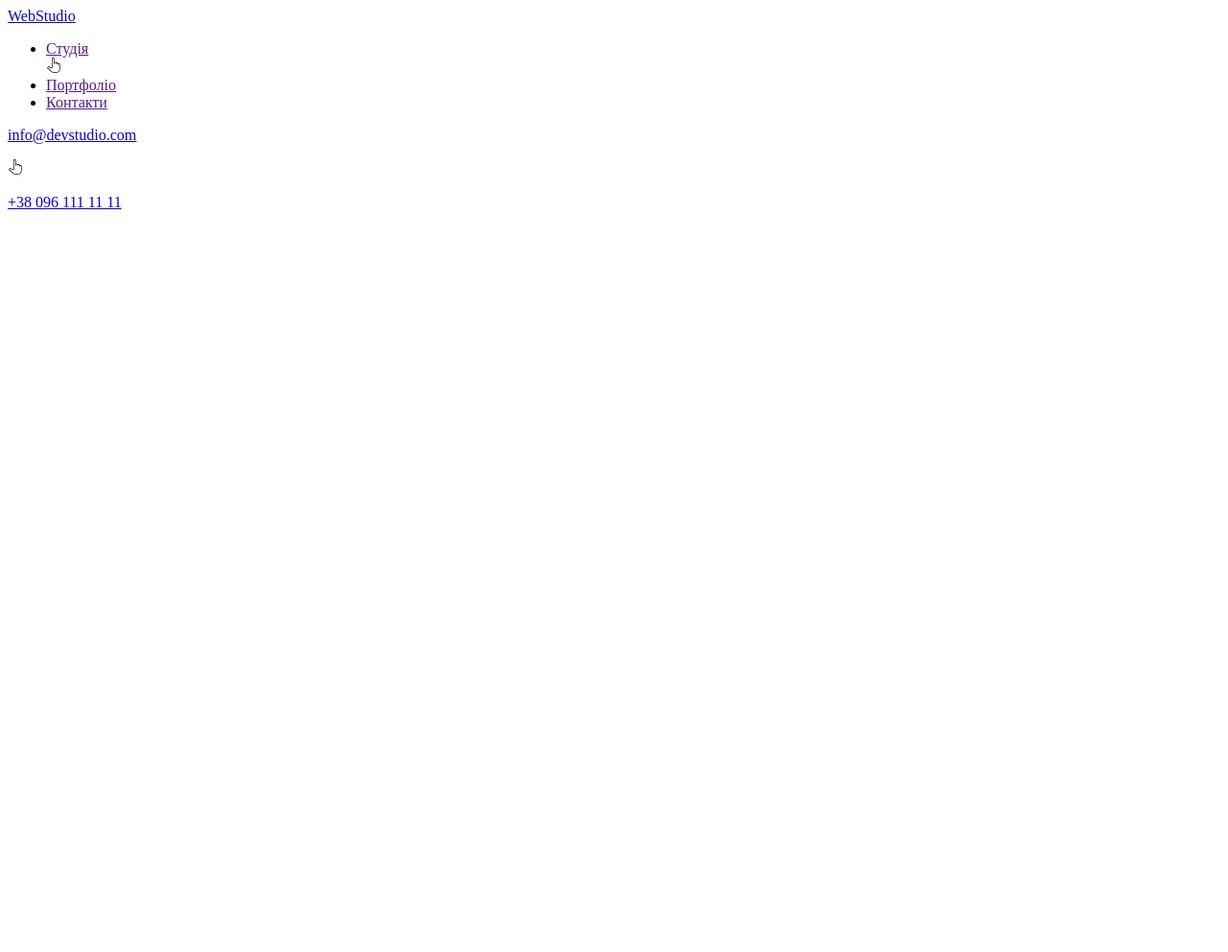
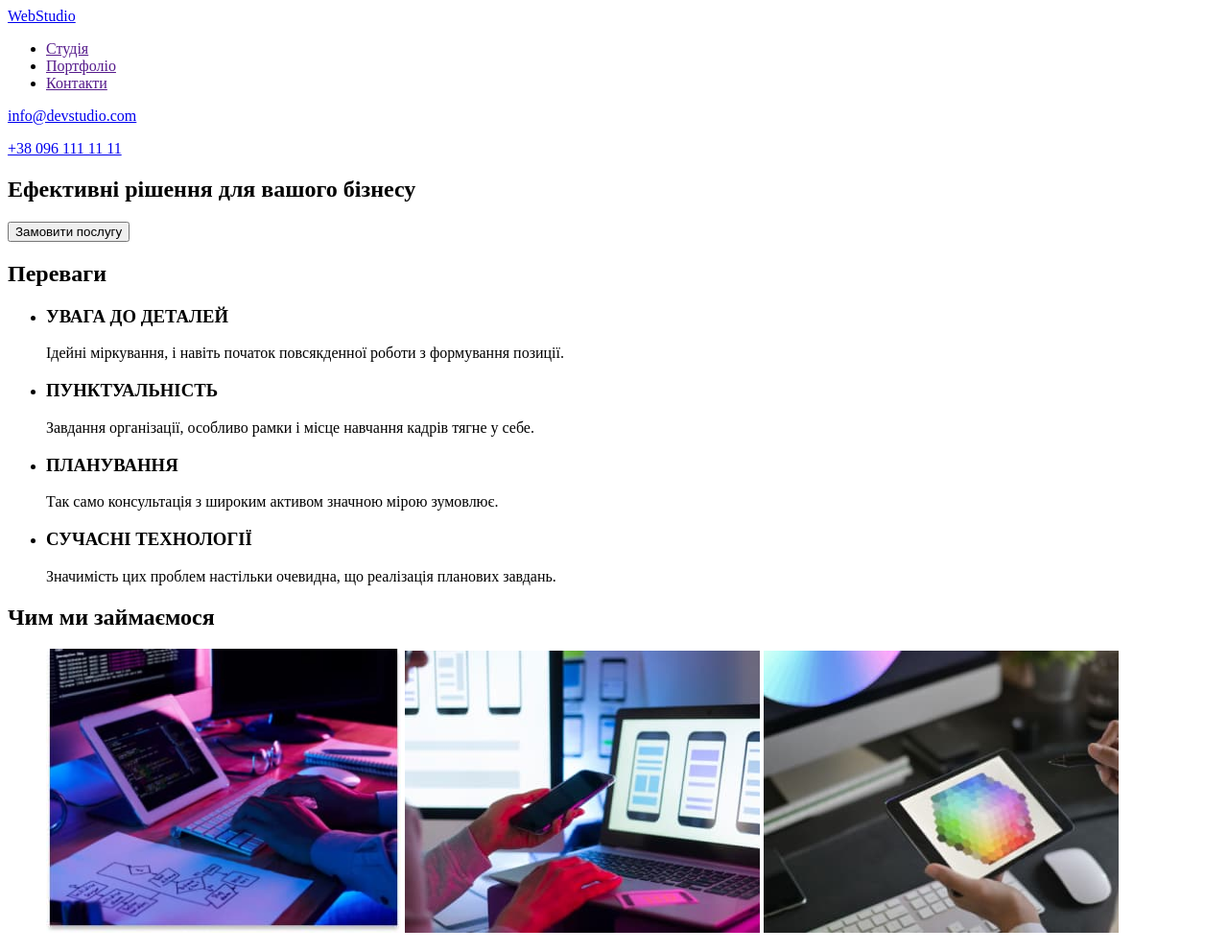
Before and after one commit to Yulietta7/goit-markup-hw-01, a plain HTML site: page index.html in a window 1280 px wide. Shown: the whole page at 96% size. Before the commit the page ends 800 px from the top, so only its background shows below. Drawn offline with Linux system fonts and the light colour scheme.

Commit message:
Додає основний контент

```diff
--- a/index.html
+++ b/index.html
@@ -13,7 +13,6 @@
         <a href="/">WebStudio</a>
         <ul>
             <li><a href="">Студія</a></li>
-            <img src="./images/finger 1.svg" alt="вказуючий палець">
             <li><a href="">Портфоліо</a></li>
             <li><a href="">Контакти</a></li>
         </ul>
@@ -21,13 +20,50 @@
 
        <p>
         <a href="mailto:info@devstudio.com">info@devstudio.com</a>
+       </p>
        <p>
-        <img src="./images/finger 1.svg" alt="вказуючий палец">
+        <a href="tel:+380961111111">+38 096 111 11 11</a>
        </p>
-        <a href="tel:+38 096 111 11 11">+38 096 111 11 11</a>
-       </p>
+    </header>
+
+    <div>
+        <section>
+            <h1>Ефективні рішення для вашого бізнесу</h1>
+        </section>
+        <button type="button">Замовити послугу</button>
+    </div>
+
+    <section>
+        <h2>Переваги</h2>
+        <ul>
+            <li>
+                <h3>УВАГА ДО ДЕТАЛЕЙ</h3>
+                <p>Ідейні міркування, і навіть початок повсякденної роботи з формування позиції.</p>
+            </li>
+            <li>
+                <h3>ПУНКТУАЛЬНІСТЬ</h3>
+                <p>Завдання організації, особливо рамки і місце навчання кадрів тягне у себе.</p>
+            </li>
+            <li>
+                <h3>ПЛАНУВАННЯ</h3>
+                <p>Так само консультація з широким активом значною мірою зумовлює.</p>
+            </li>
+            <li>
+                <h3>СУЧАСНІ ТЕХНОЛОГІЇ</h3>
+                <p>Значимість цих проблем настільки очевидна, що реалізація планових завдань.</p>
+            </li>
+        </ul>
+    </section>
+
+    <section>
+        <h2>Чим ми займаємося</h2>
+        <ul>
+            <img src="./images/box 1 (1).jpg" alt="програміст працює на комп'ютері" width="370"/>
+            <img src="./images/box 2 (1).jpg" alt="дизайнер розроблює інтерфейс додатку на смартфоні" width="370"/>
+            <img src="./images/box 3 (1).jpg" alt="веб дізайнер працює с кольоровою графікою на планшеті" width="370"/>
+        </ul>
+    </section>
 
 
-    </header>
 </body>
 </html>
```
Also changed, not shown: images/box 1 (1).jpg (added), images/box 1.jpg (added), images/box 2 (1).jpg (added), images/box 2.jpg (added), images/box 3 (1).jpg (added), images/box 3.jpg (added).
